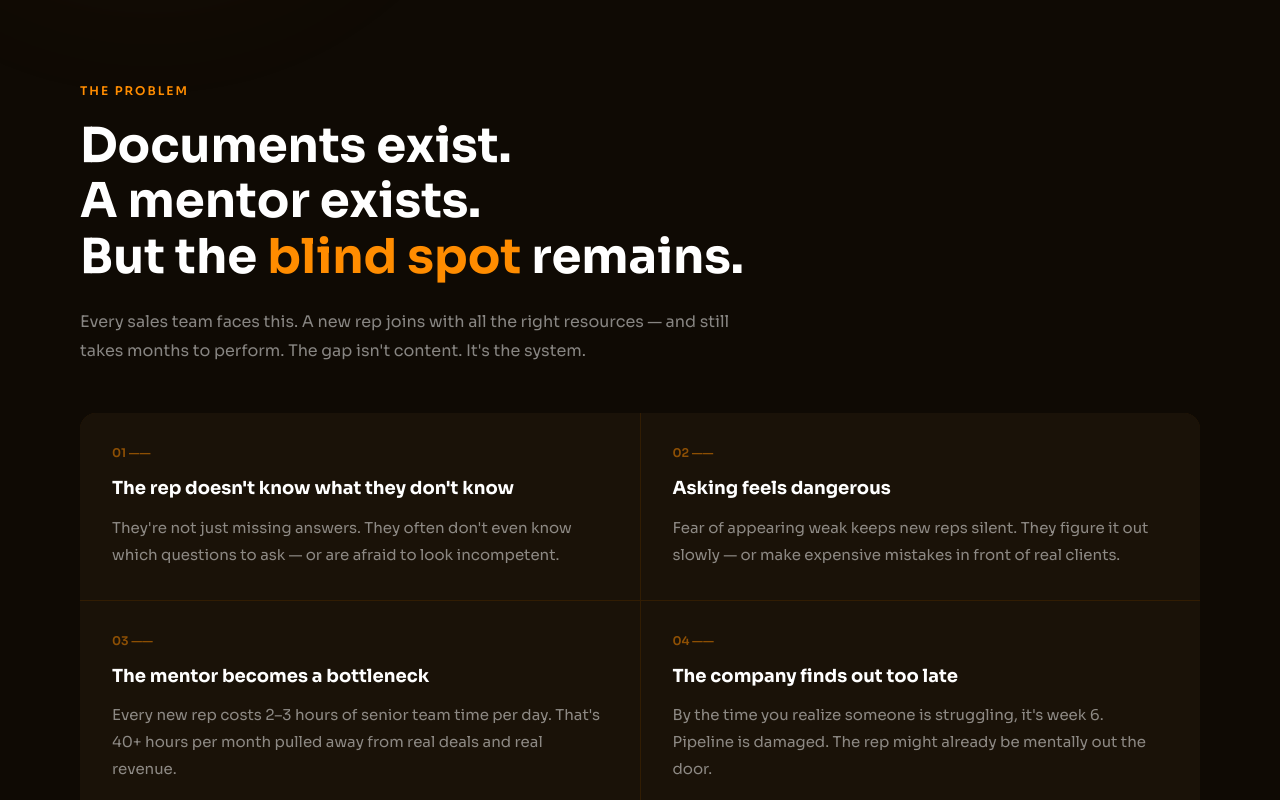
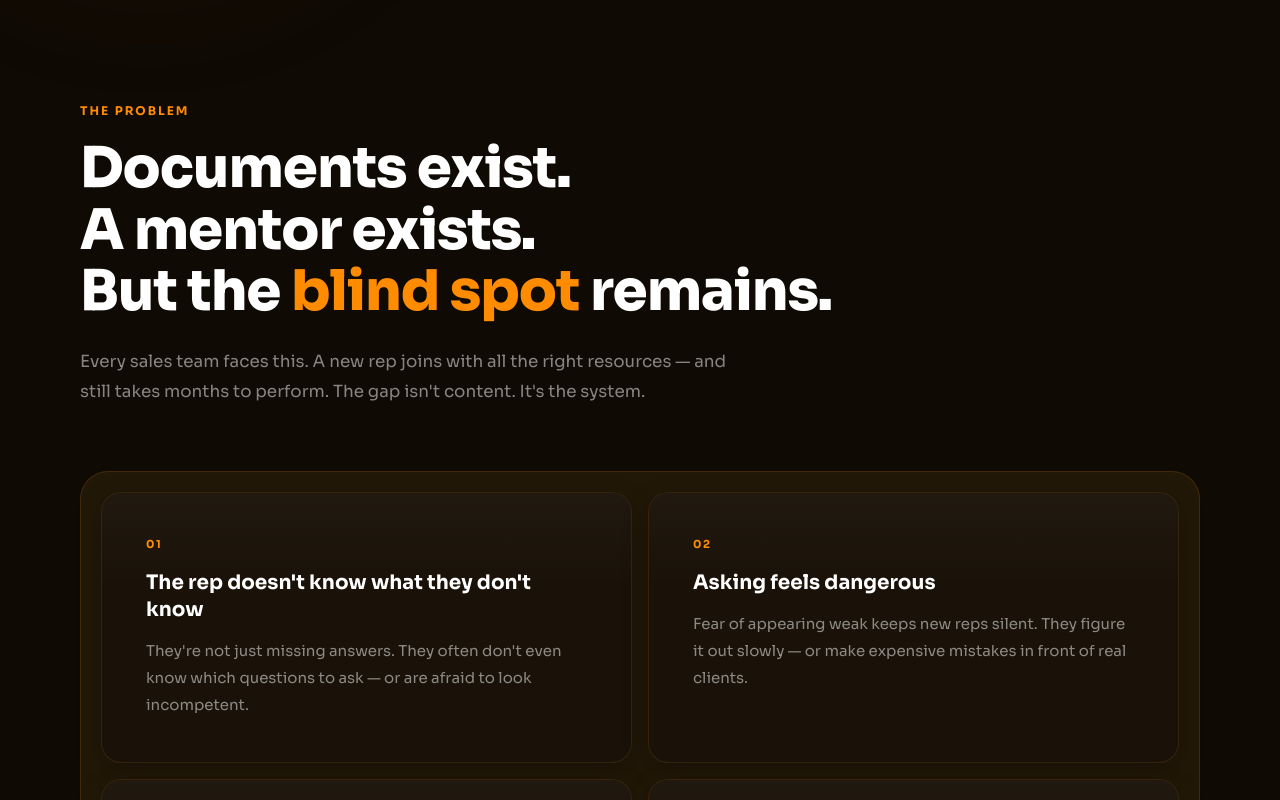
Before and after one commit to Ded-Goit/readyset-ai, a Next.js app: page / in a window 1280 px wide. Shown: the part 980-1780 px from the top of the page. Built offline with nearby package versions, Linux system fonts and the light colour scheme.

Commit message:
edit style problemcard

```diff
--- a/src/components/problem/Problem.module.css
+++ b/src/components/problem/Problem.module.css
@@ -1,9 +1,9 @@
 .section {
-  padding: 80px 20px;
+  padding: 100px 20px;
 }
 
 .container {
-  max-width: 1120px;
+  max-width: var(--container);
   margin: 0 auto;
 }
 
@@ -12,20 +12,22 @@
   margin-bottom: 20px;
   color: var(--orange);
   font-size: 12px;
+  font-weight: 700;
   text-transform: uppercase;
   letter-spacing: 2px;
-  font-weight: 600;
 }
 
 .title {
+  max-width: 900px;
   margin-bottom: 24px;
   font-size: clamp(
-    2rem,
+    2.25rem,
     5vw,
-    3rem
+    3.5rem
   );
-  line-height: 1.15;
-  font-weight: 700;
+  line-height: 1.1;
+  font-weight: 800;
+  letter-spacing: -1px;
 }
 
 .title span {
@@ -34,57 +36,104 @@
 
 .subtitle {
   max-width: 650px;
-  margin-bottom: 48px;
+  margin-bottom: 64px;
   color: var(--text-muted);
+  font-size: 1.05rem;
   line-height: 1.8;
 }
+
+/* GRID */
 
 .grid {
   display: grid;
   grid-template-columns: 1fr;
-  gap: 1px;
-  border-radius: 16px;
-  overflow: hidden;
-  background: var(--border);
+  gap: 16px;
+  padding: 20px;
+  border-radius: 28px;
+  background: var(--bg-elevated);
+  border: 1px solid var(--border);
 }
 
+/* CARD */
+
 .card {
+  position: relative;
+  display: flex;
+  flex-direction: column;
+  height: 100%;
+  padding: 40px;
+  border-radius: 20px;
   background: var(--bg-secondary);
-  padding: 32px;
+  border: 1px solid rgba(240, 160, 48, 0.12);
+  box-shadow:
+    0 8px 24px rgba(0, 0, 0, 0.25);
+
   transition:
     transform 0.3s ease,
     border-color 0.3s ease,
-    background 0.3s ease;
+    box-shadow 0.3s ease;
+}
+
+.card::before {
+  content: "";
+  position: absolute;
+  inset: 0;
+  border-radius: inherit;
+  background:
+    linear-gradient(
+      180deg,
+      rgba(255, 255, 255, 0.03) 0%,
+      transparent 35%
+    );
+
+  pointer-events: none;
 }
 
 .card:hover {
-  background: var(--bg-elevated);
   transform: translateY(-6px);
+  border-color: rgba(240, 160, 48, 0.3);
+  box-shadow:
+    0 24px 60px rgba(0, 0, 0, 0.45),
+    0 0 30px rgba(240, 160, 48, 0.12),
+    0 0 60px rgba(240, 160, 48, 0.05);
 }
 
 .number {
-  margin-bottom: 16px;
+  margin-bottom: 18px;
   color: var(--orange);
-  opacity: 0.5;
-  font-size: 12px;
-  font-weight: 600;
+  font-size: 11px;
+  font-weight: 700;
+  letter-spacing: 1.5px;
+  text-transform: uppercase;
 }
 
 .cardTitle {
-  margin-bottom: 12px;
-  font-size: 18px;
-  line-height: 1.4;
+  margin-bottom: 14px;
+  color: var(--text);
+  font-size: 20px;
+  font-weight: 700;
+  line-height: 1.35;
 }
 
 .cardDescription {
+  flex: 1;
   color: var(--text-muted);
+  font-size: 15px;
   line-height: 1.8;
-  font-size: 15px;
 }
+
+/* TABLET */
 
 @media (min-width: 768px) {
   .grid {
-    grid-template-columns:
-      repeat(2, 1fr);
+    grid-template-columns: repeat(2, 1fr);
   }
 }
+
+/* DESKTOP */
+
+@media (min-width: 1200px) {
+  .card {
+    padding: 44px;
+  }
+}
--- a/src/components/problem/ProblemCard.jsx
+++ b/src/components/problem/ProblemCard.jsx
@@ -8,7 +8,7 @@ export default function ProblemCard({
   return (
     <article className={styles.card}>
       <div className={styles.number}>
-        {id} ——
+        {id}
       </div>
 
       <h3 className={styles.cardTitle}>
```
